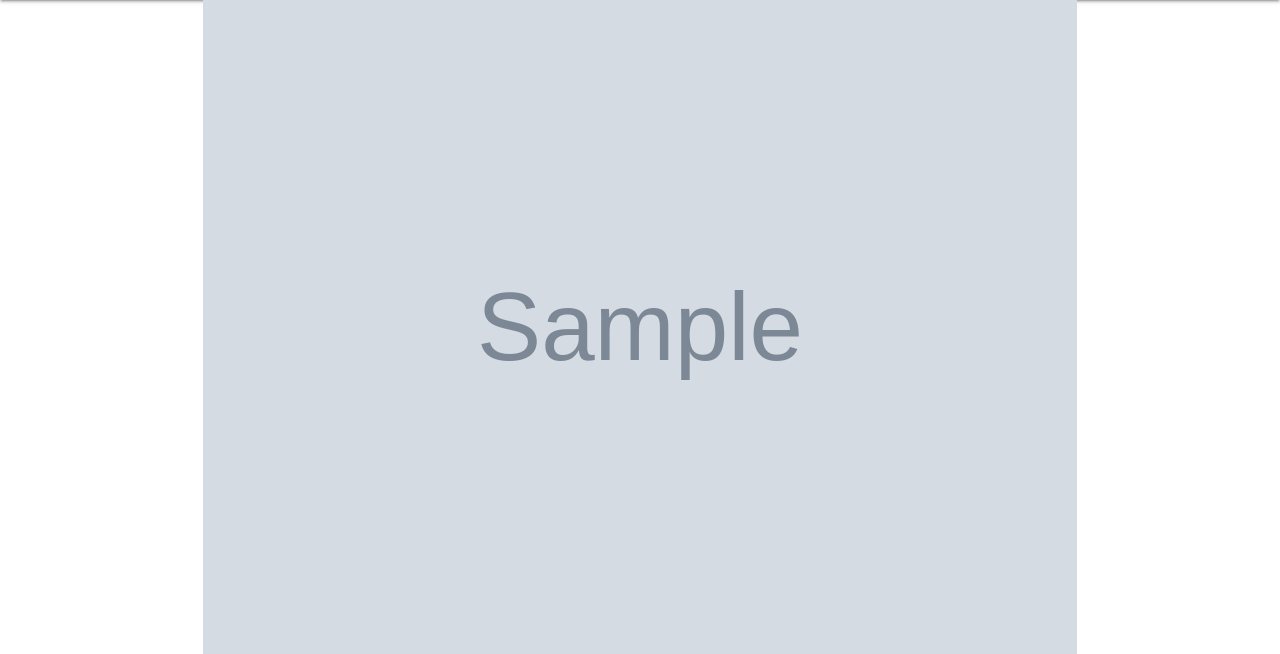
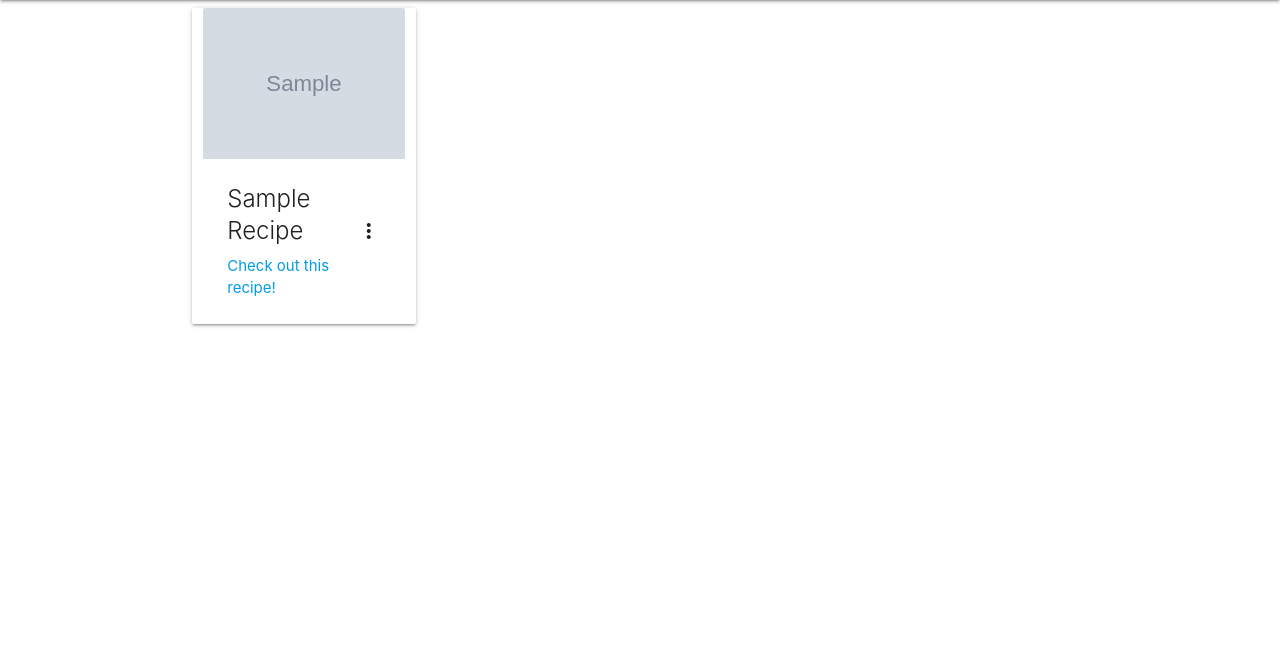
Before and after one commit to SeanLewisIRE/recipe_app, a Flask app: page / in a window 1280 px wide. Shown: the part 64-718 px from the top of the page. Run offline with Flask 2, Linux system fonts and the light colour scheme; grey boxes marked "Sample" are stand-in pictures; a database or web service that is not in the repository returns one stand-in record (values such as "Sample title"); some libraries are stand-ins or nearby versions.

Commit message:
Fixed edit functionality, added card styles to homepage

```diff
--- a/app.py
+++ b/app.py
@@ -34,12 +34,14 @@ def edit_recipe(recipe_id):
     _recipe = mongo.db.recipes.find_one({"_id": ObjectId(recipe_id)})
     return render_template('editrecipe.html', recipe=_recipe)
 
-@app.route('/update_recipe/<recipe_id>')
+
+@app.route('/update_recipe/<recipe_id>', methods=['POST'])
 def update_recipe(recipe_id):
     recipes = mongo.db.recipes
     recipes.update({'_id': ObjectId(recipe_id)},
     {
         'recipe_name': request.form.get('recipe_name'),
+        'recipe_intro': request.form.get('recipe_intro'),
         'ingredients': request.form.get('ingredients'),
         'instructions': request.form.get('instructions'),
         'recipe_image': request.form.get('recipe_image')
--- a/static/css/style.css
+++ b/static/css/style.css
@@ -1,3 +1,7 @@
 li {
     list-style-type: circle;
 }
+
+.card-row {
+    margin: 0 auto;
+}
--- a/templates/recipe.html
+++ b/templates/recipe.html
@@ -3,8 +3,9 @@
 {% block content %}
 <div class="row">
     <div class="col s12">
-        <img class="col s12 " src="{{recipe.recipe_image}}" alt="recipe image">
-        <h3>{{recipe.recipe_name}}</h3>
+        <img class="col s12" src="{{recipe.recipe_image}}" alt="recipe image">
+        <h3>{{recipe.recipe_name.title()}}</h3>
+        <p class="intro">{{recipe.recipe_intro}}</p>
         <h4>Ingredients:</h4>
         <p class="ingredients"></p>
         <h4>Instructions:</h4>
--- a/templates/recipes.html
+++ b/templates/recipes.html
@@ -3,8 +3,21 @@
 {% block content %}
     <div class="row">
     {% for recipe in recipes %}
-        <div>
-            <a href="{{url_for('get_recipe', recipe_id=recipe._id)}}"><img class="col s12" src="{{recipe.recipe_image}}" alt="recipe image"></a>
+        <div class="">
+        <div class="card col s12 m6 l3">
+            <div class="card-image waves-effect waves-block waves-light">
+                <img class="activator" src="{{recipe.recipe_image}}" alt="image of recipe">
+            </div>
+            <div class="card-content">
+                <span class="card-title activator grey-text text-darken-4">{{recipe.recipe_name.title()}}<i
+                        class="material-icons right">more_vert</i></span>
+                <p><a href="{{url_for('get_recipe', recipe_id=recipe._id)}}">Check out this recipe!</a></p>
+            </div>
+            <div class="card-reveal">
+                <span class="card-title grey-text text-darken-4">{{recipe.recipe_name.title()}}<i class="material-icons right">close</i></span>
+                <p>{{recipe.recipe_intro}}</p>
+            </div>
+        </div>
         </div>
     {% endfor %}
     </div>
```
Also changed, not shown: templates/addrecipe.html (+7 -1 lines), templates/editrecipe.html (+8 -2 lines).
